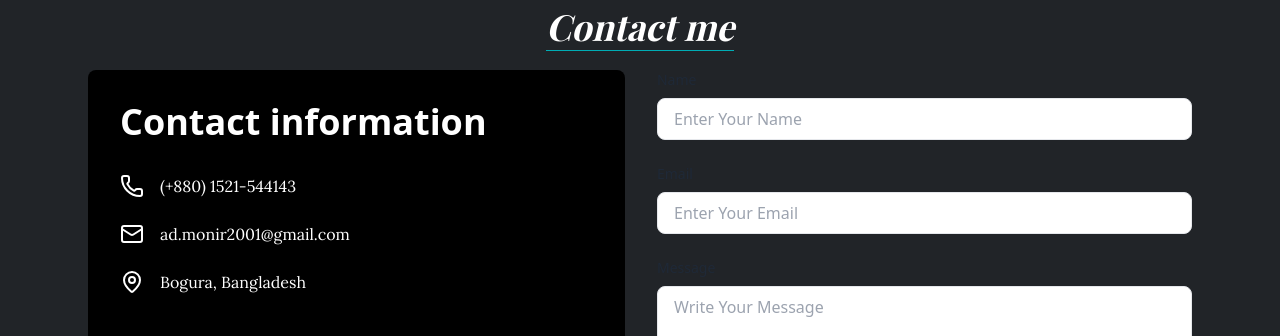
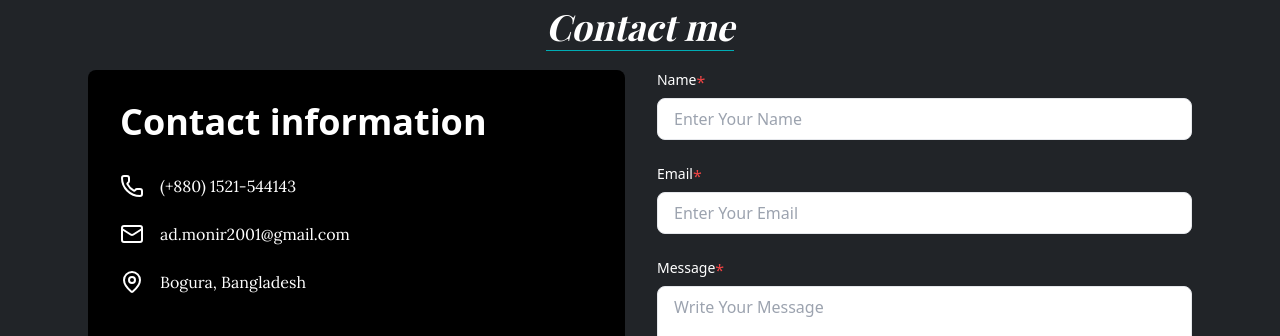
Before and after one commit to ad-monir2001/portfolio-with-react, a React (Vite) app: page / in a window 1280 px wide. Shown: the part 3502-3838 px from the top of the page. Built offline with nearby package versions, Linux system fonts and the light colour scheme; a web font is replaced by a local one.

Commit message:
Enhance Contact form with required fields and improved label structure

```diff
--- a/src/components/Contact.jsx
+++ b/src/components/Contact.jsx
@@ -16,7 +16,6 @@ const Contact = () => {
       .then(
         () => {
           toast.success('Successfully send your message!');
-          form.reset();
         },
         (error) => {
           toast.error('FAILED...', error.text);
@@ -25,7 +24,7 @@ const Contact = () => {
   };
 
   return (
-    <section id='contact'>
+    <section id="contact">
       <div>
         <h1 className="font-heading text-white font-bold text-4xl text-center italic">
           <span className="border-b border-[#00adb5]">Contact me</span>{' '}
@@ -62,10 +61,16 @@ const Contact = () => {
             <form ref={form} onSubmit={handleSubmit} className="space-y-6">
               <div className="flex gap-4">
                 <div className="flex-1">
-                  <label className="block text-sm font-medium mb-2">Name</label>
+                  <div className="flex">
+                    <label className="block text-sm font-medium mb-2 text-white">
+                      Name
+                    </label>
+                    <span className="text-red-500">*</span>
+                  </div>
                   <input
                     name="from_name"
                     type="text"
+                    required
                     className="w-full px-4 py-2 border rounded-lg focus:ring-2 focus:ring-blue-500 focus:border-transparent"
                     placeholder="Enter Your Name"
                   />
@@ -77,26 +82,34 @@ const Contact = () => {
 
               <div className="flex gap-4">
                 <div className="flex-1">
-                  <label className="block text-sm font-medium mb-2">
-                    Email
-                  </label>
+                  <div className="flex">
+                    <label className="block text-sm font-medium mb-2 text-white">
+                      Email
+                    </label>
+                    <span className="text-red-500">*</span>
+                  </div>
                   <input
                     type="email"
                     name="from_email"
                     className="w-full px-4 py-2 border rounded-lg focus:ring-2 focus:ring-blue-500 focus:border-transparent"
                     placeholder="Enter Your Email"
+                    required
                   />
                 </div>
               </div>
 
               <div>
-                <label className="block text-sm font-medium mb-2">
-                  Message
-                </label>
+                <div className="flex">
+                  <label className="block text-sm font-medium mb-2 text-white">
+                    Message
+                  </label>
+                  <span className="text-red-500">*</span>
+                </div>
                 <textarea
                   name="message"
                   className="w-full px-4 py-2 border rounded-lg focus:ring-2 focus:ring-blue-500 focus:border-transparent h-32"
                   placeholder="Write Your Message"
+                  required
                 ></textarea>
               </div>
 
```
